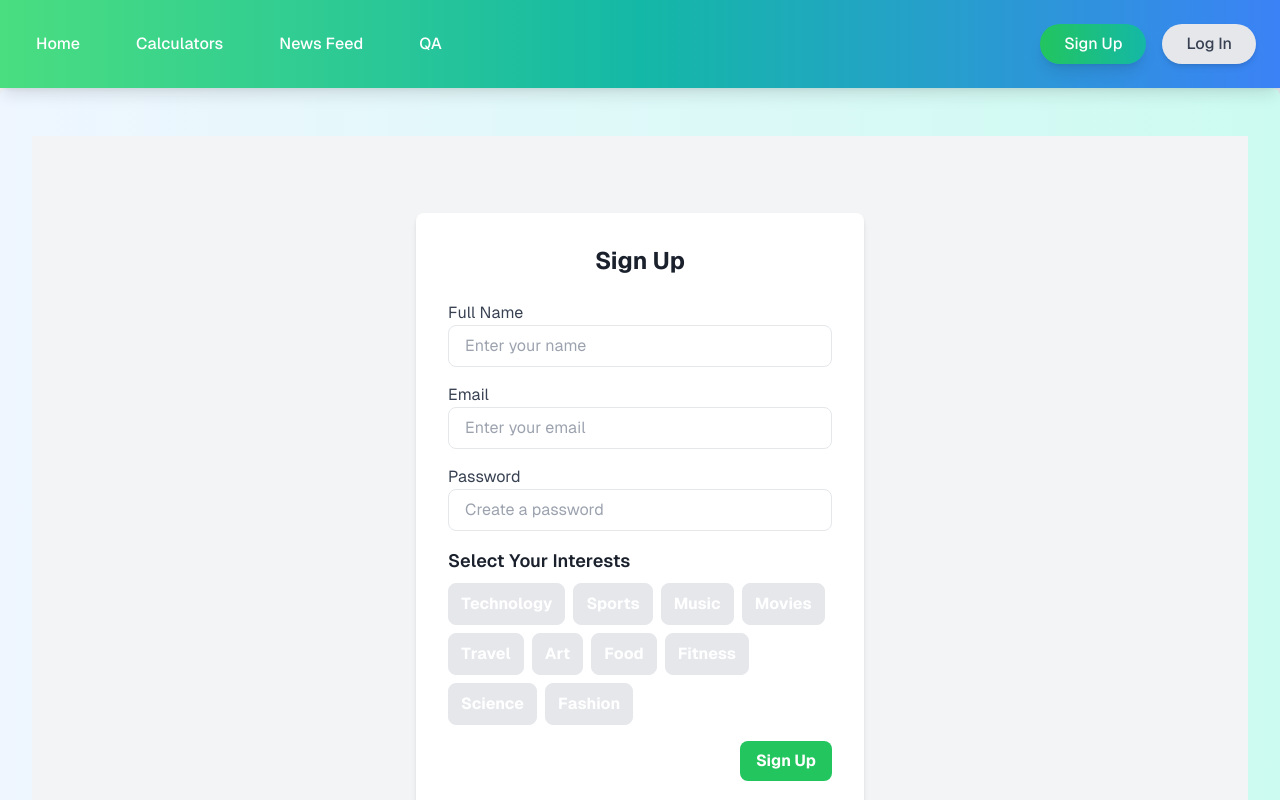
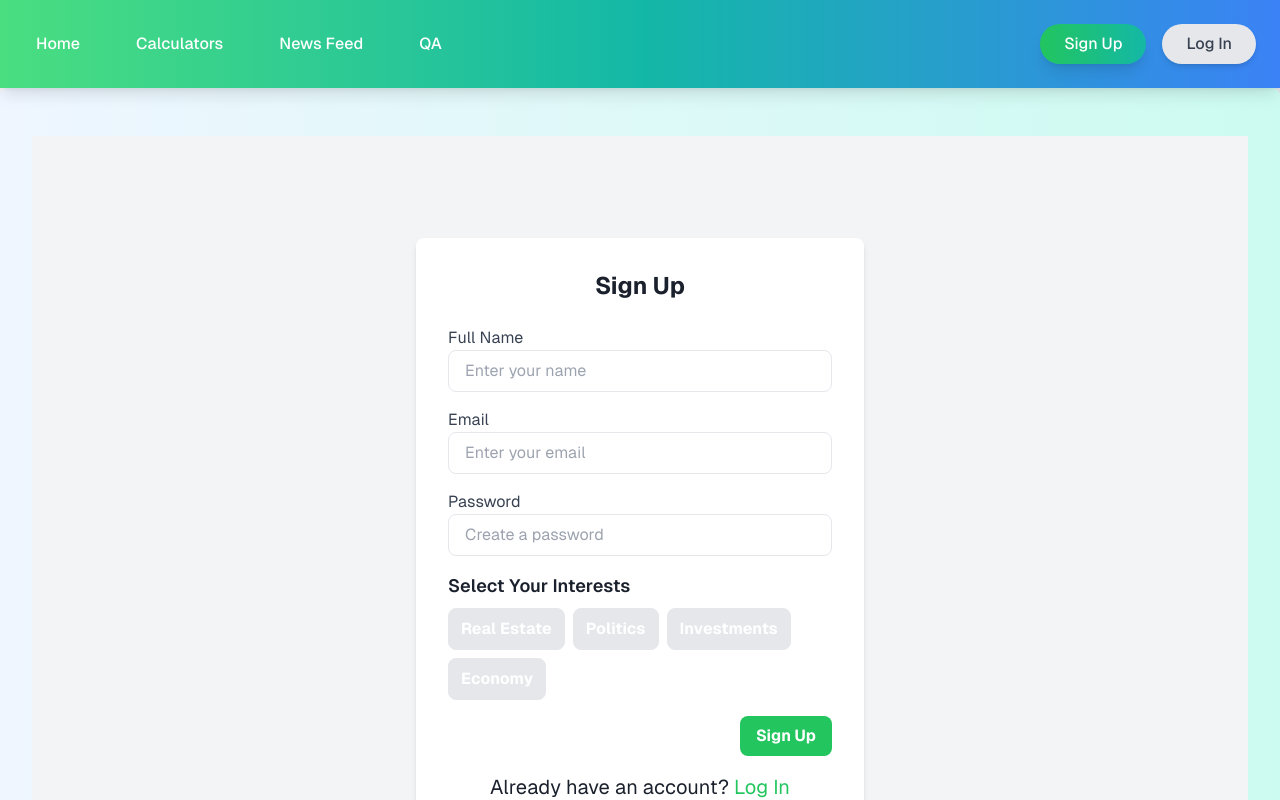
Before and after one commit to thwtchdctr/EMU481W, a Next.js app: page /signup in a window 1280 px wide. Shown: the top 800 px of the page. Built offline with nearby package versions, Linux system fonts and the light colour scheme.

Commit message:
Interests chnaged to finance intrest. -JM

```diff
--- a/app/signup/page.tsx
+++ b/app/signup/page.tsx
@@ -10,16 +10,10 @@ import Link from 'next/link';
 
 // List of interests for selection
 const interestsList = [
-  'Technology',
-  'Sports',
-  'Music',
-  'Movies',
-  'Travel',
-  'Art',
-  'Food',
-  'Fitness',
-  'Science',
-  'Fashion',
+  'Real Estate',
+  'Politics',
+  'Investments',
+  'Economy',
 ];
 
 const SignupPage: React.FC = () => { // Added return type annotation React.FC
```
Also changed, not shown: 1 other file (tests, documents, lock files or other folders).
